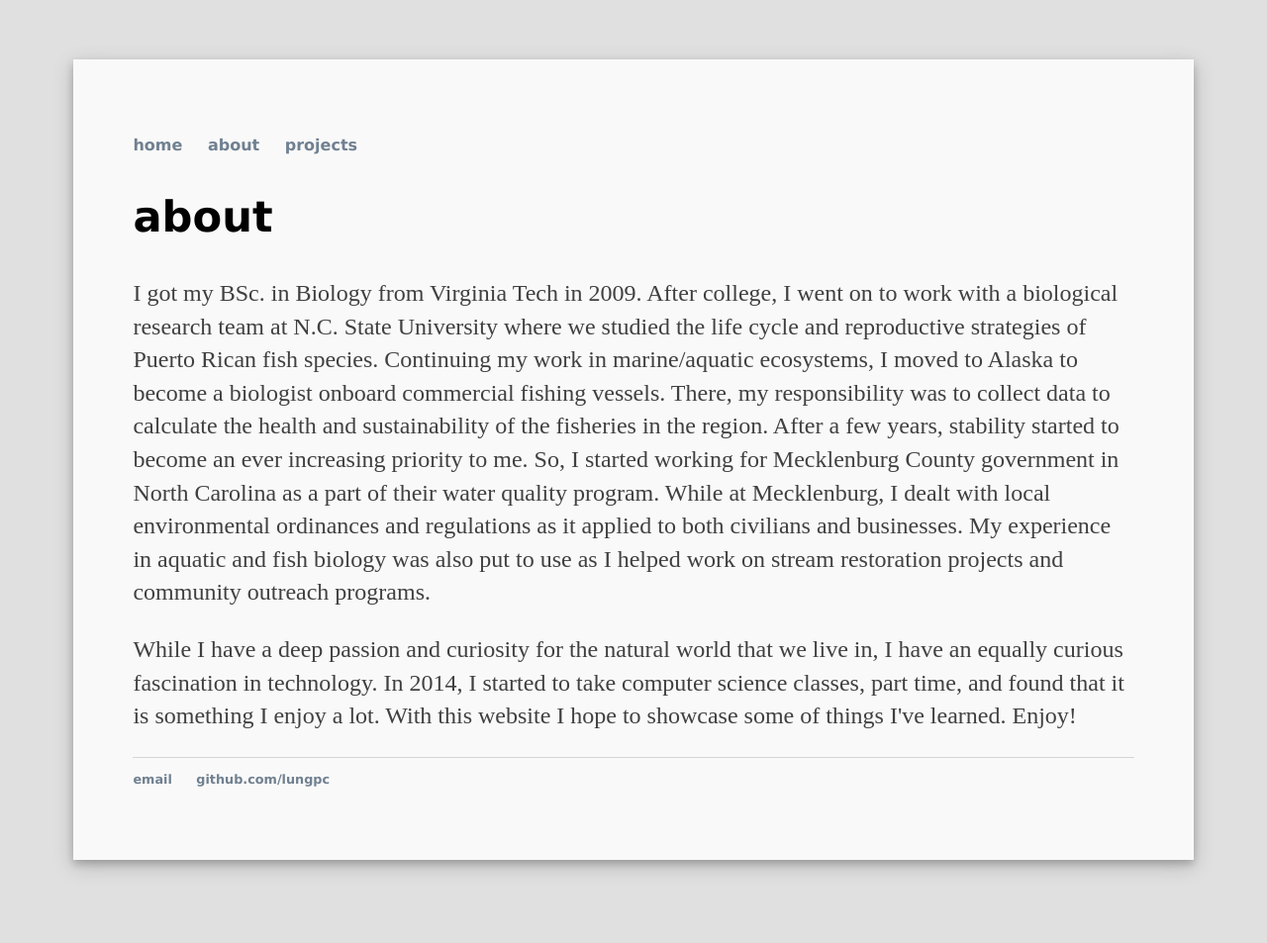
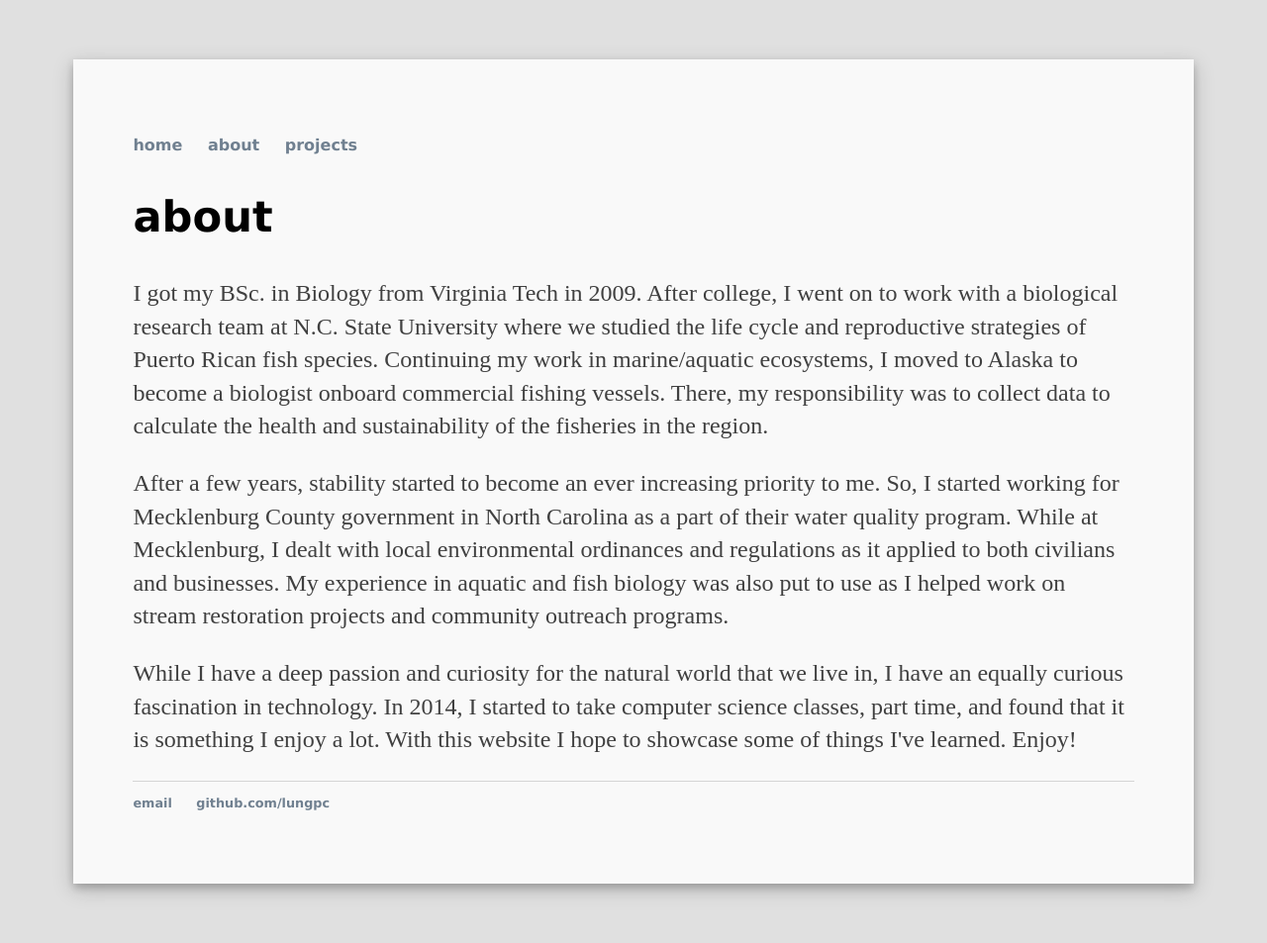
Before and after one commit to lungpc/lungpc.github.io, a Jekyll site: the page built from about/index.html, in a window 1280 px wide. Shown: the whole page at 99% size. Built offline with Jekyll 4.4.1, drawn with Linux system fonts in a browser that asks for light colours; before the commit the page ends 929 px from its top, so only the background shows below that.

```diff
--- a/about/index.html
+++ b/about/index.html
@@ -8,11 +8,13 @@ title: About Philip Lung
   <p>I got my BSc. in Biology from Virginia Tech in 2009. After college, I went on to work with a biological research team at N.C. State University
   where we studied the life cycle and reproductive strategies of Puerto Rican fish species. Continuing my work in marine/aquatic
   ecosystems, I moved to Alaska to become a biologist onboard commercial fishing vessels. There, my responsibility was to collect
-  data to calculate the health and sustainability of the fisheries in the region. After a few years, stability started to become an
-  ever increasing priority to me. So, I started working for Mecklenburg County government in North Carolina as a part of their
-  water quality program. While at Mecklenburg, I dealt with local environmental ordinances and regulations as it applied to both
-  civilians and businesses. My experience in aquatic and fish biology was also put to use as I helped work on stream restoration projects and
-  community outreach programs.</p>
+  data to calculate the health and sustainability of the fisheries in the region.
+
+  <p>After a few years, stability started to become an ever increasing priority to me. So, I started working
+  for Mecklenburg County government in North Carolina as a part of their water quality program.
+  While at Mecklenburg, I dealt with local environmental ordinances and regulations as it applied to both
+  civilians and businesses. My experience in aquatic and fish biology was also put to use as I helped work on stream
+  restoration projects and community outreach programs.</p>
 
   <p>While I have a deep passion and curiosity for the natural world that we live in, I have an equally curious fascination in
   technology. In 2014, I started to take computer science classes, part time, and found that it is something I enjoy a lot. With this
```
